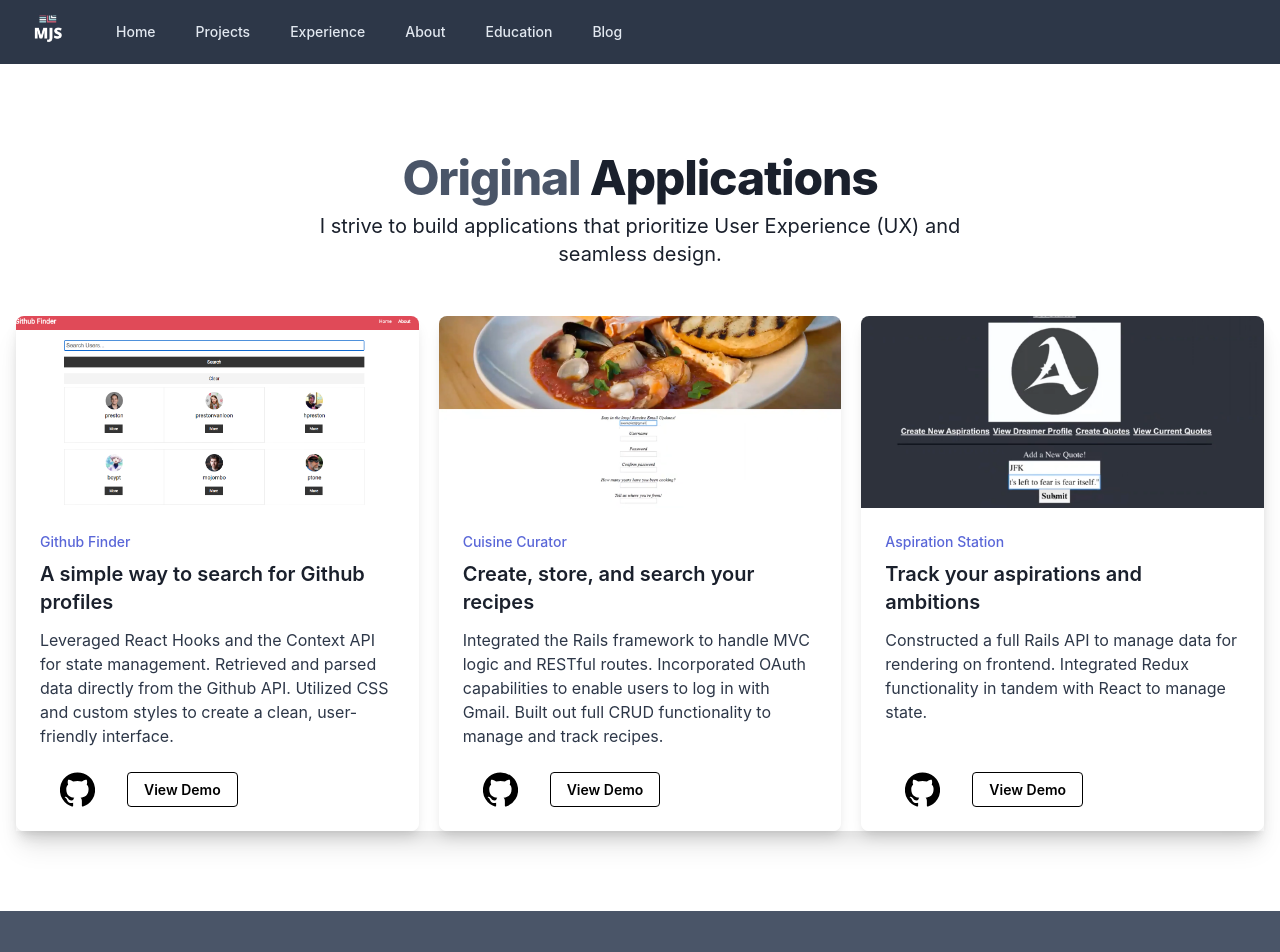
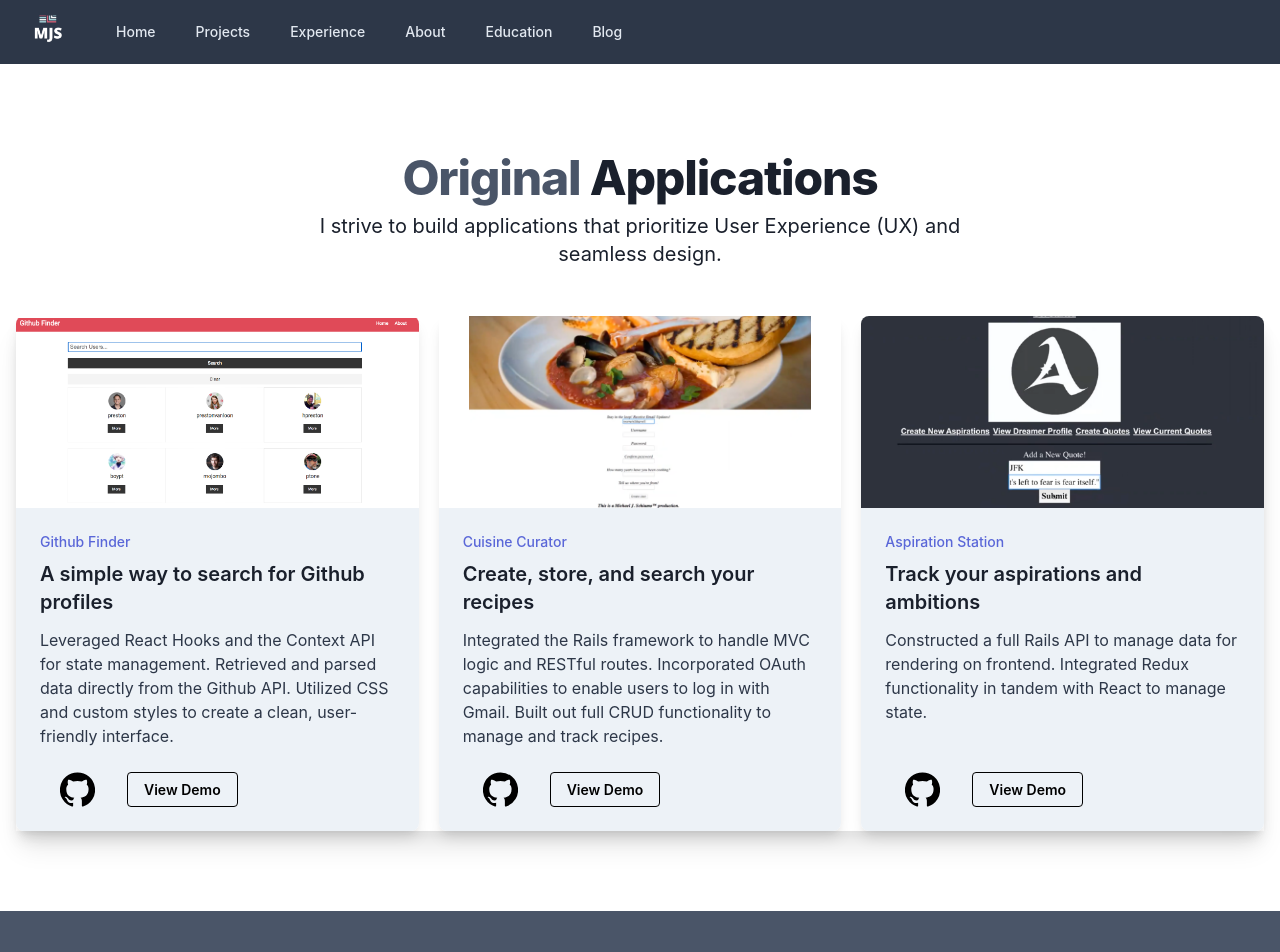
Before and after one commit to MichaelSchiumo/mjs-portfolio, a React (Create React App) app in the folder mjsportfolio/: page /projects in a window 1280 px wide. Shown: the top 952 px of the page. Built offline with nearby package versions, Linux system fonts and the light colour scheme.

Commit message:
added color bg to project cards

```diff
--- a/mjsportfolio/src/components/Projects.js
+++ b/mjsportfolio/src/components/Projects.js
@@ -21,9 +21,13 @@ const Projects = () => {
         <div class='mt-12 grid gap-5 max-w-lg mx-auto lg:grid-cols-3 lg:max-w-none shadow-xl'>
           <div class='flex flex-col rounded-lg shadow-lg overflow-hidden'>
             <div class='flex-shrink-0'>
-              <img class='h-48 w-full object-cover' src={githubFinder} alt='' />
+              <img
+                class='h-48 w-full object-contain'
+                src={githubFinder}
+                alt=''
+              />
             </div>
-            <div class='flex-1 bg-white p-6 flex flex-col justify-between hover:bg-gray-300'>
+            <div class='flex-1 p-6 flex flex-col justify-between bg-gray-200 hover:bg-gray-300'>
               <div class='flex-1'>
                 <p class='text-sm leading-5 font-medium text-indigo-600'>
                   <a href='#' class='hover:underline'>
@@ -81,12 +85,12 @@ const Projects = () => {
           <div class='flex flex-col rounded-lg shadow-lg overflow-hidden'>
             <div class='flex-shrink-0'>
               <img
-                class='h-48 w-full object-cover'
+                class='h-48 w-full object-contain'
                 src={cuisineCurator}
                 alt=''
               />
             </div>
-            <div class='flex-1 bg-white p-6 flex flex-col justify-between hover:bg-gray-300'>
+            <div class='flex-1 p-6 flex flex-col justify-between bg-gray-200 hover:bg-gray-300'>
               <div class='flex-1'>
                 <p class='text-sm leading-5 font-medium text-indigo-600'>
                   <a href='#' class='hover:underline'>
@@ -149,7 +153,7 @@ const Projects = () => {
                 alt=''
               />
             </div>
-            <div class='flex-1 bg-white p-6 flex flex-col justify-between hover:bg-gray-300'>
+            <div class='flex-1 p-6 flex flex-col justify-between bg-gray-200 hover:bg-gray-300'>
               <div class='flex-1'>
                 <p class='text-sm leading-5 font-medium text-indigo-600'>
                   <a href='#' class='hover:underline'>
```
